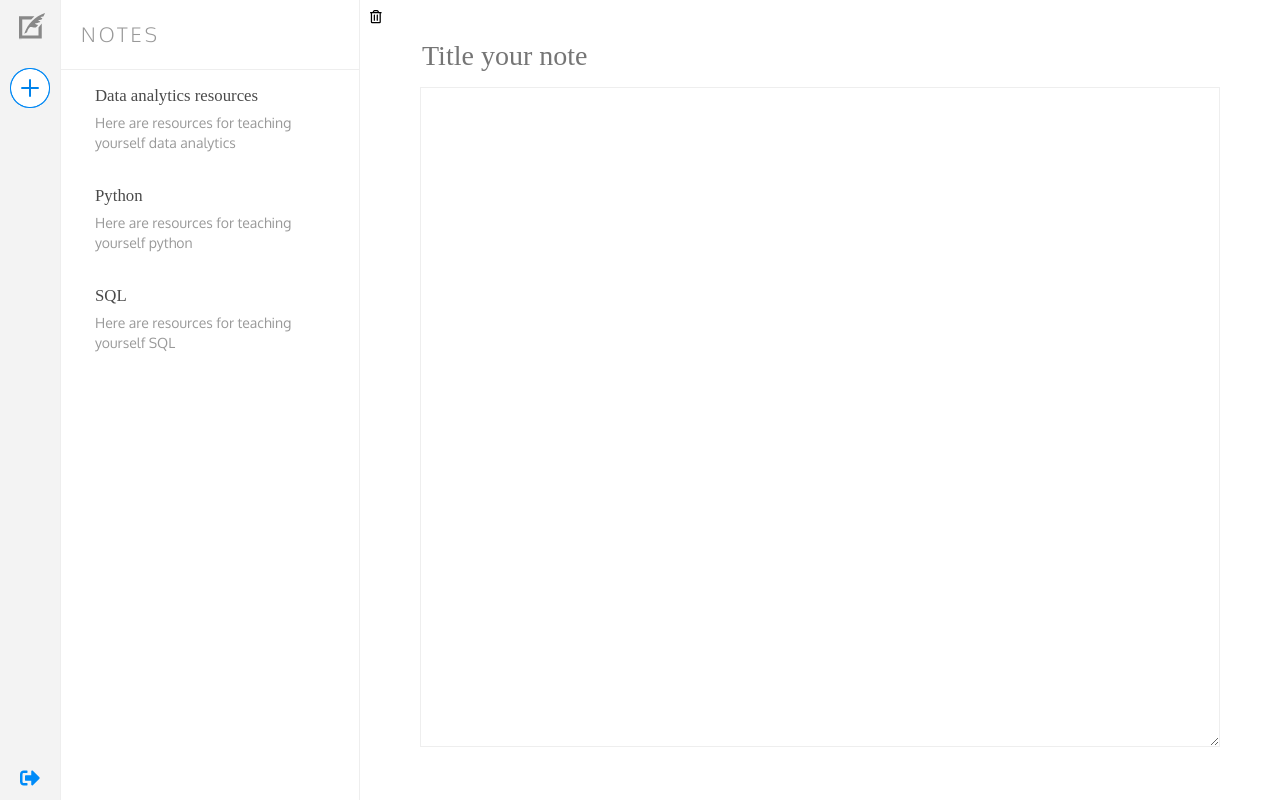
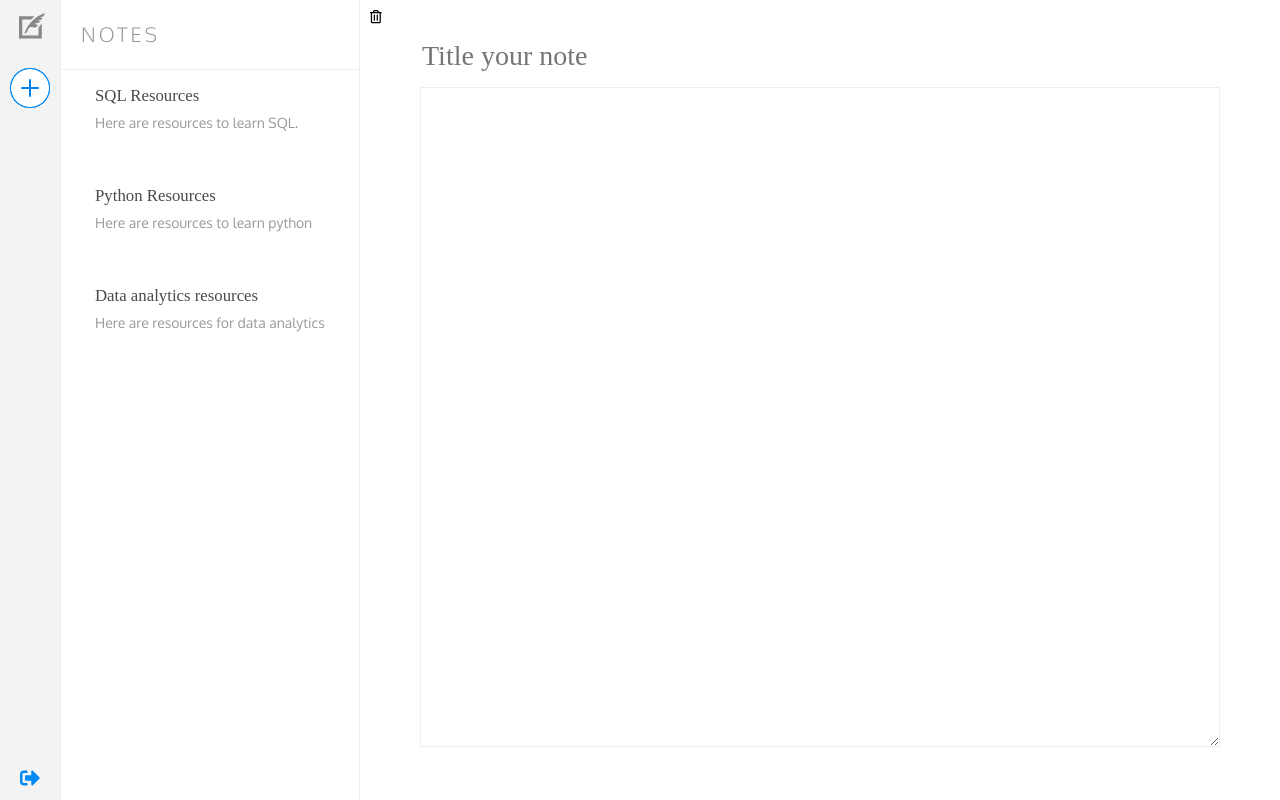
Before and after one commit to evdelph/XternBootcampP3, a React (Create React App) app: page / in a window 1280 px wide. Built offline with nearby package versions, Linux system fonts and the light colour scheme; a web font is replaced by a local one.

Commit message:
Use destructuring to pass in arguments in function

```diff
--- a/src/Main.js
+++ b/src/Main.js
@@ -4,14 +4,51 @@ import Sidebar from './Sidebar'
 import NoteList from './NoteList'
 import NoteForm from './NoteForm'
 
-const Main = () => {
+class Main extends React.Component {
+  constructor() {
+    super()
+    this.state = {
+      currentNote: {
+        id: null,
+        title: '',
+        body: '',
+      },
+      notes: [
+        {
+          id: 1,
+          title: 'SQL Resources',
+          body: 'Here are resources to learn SQL.',
+        },
+        {
+          id: 2,
+          title: 'Python Resources',
+          body: 'Here are resources to learn python',
+        },
+        {
+          id: 3,
+          title: 'Data analytics resources',
+          body: 'Here are resources for data analytics',
+        },
+      ]
+    }
+  }
+
+  setCurrentNote = (note) => {
+    this.setState({ currentNote: note })
+  }
+
+  render() {
     return (
       <div className="Main" style={style}>
         <Sidebar />
-            <NoteList />
-            <NoteForm />
+        <NoteList
+          notes={this.state.notes}
+          setCurrentNote={this.setCurrentNote}
+        />
+        <NoteForm currentNote={this.state.currentNote} />
       </div>
     )
+  }
 }
 
 const style = {
--- a/src/Note.js
+++ b/src/Note.js
@@ -1,15 +1,18 @@
 import React from 'react'
 
-const Note  = (props) => {
-    return(
-        <li>
+const Note = ({note, setCurrentNote}) => {
+  return (
+    <li
+      className="Note"
+      onClick={() => setCurrentNote(note)}
+    >
       <div className="note">
         <div className="note-title">
-                    {props.noteList.title}
+          {note.title }
         </div>
         <div className="note-body">
           <p>
-                        {props.noteList.body}
+            {note.body }
           </p>
         </div>
       </div>
--- a/src/NoteForm.js
+++ b/src/NoteForm.js
@@ -2,7 +2,7 @@ import React from 'react'
 
 import './NoteForm.css'
 
-const NoteForm = () => {
+const NoteForm = ({currentNote}) => {
   return (
     <div className="NoteForm">
       <div className="form-actions">
@@ -16,10 +16,14 @@ const NoteForm = () => {
             type="text"
             name="title"
             placeholder="Title your note"
+            value={currentNote.title}
           />
         </p>
 
-        <textarea name="body"></textarea>
+        <textarea
+          name="body"
+          value={currentNote.body}
+        ></textarea>
       </form>
     </div>
   )
--- a/src/NoteList.js
+++ b/src/NoteList.js
@@ -3,30 +3,19 @@ import React from 'react'
 import './NoteList.css'
 import Note from './Note'
 
-const NoteList = () => {
-    const notes = [
-    {
-        id: 1,
-        title: "Data analytics resources",
-        body: "Here are resources for teaching yourself data analytics",
-    },
-    {
-        id: 2,
-        title: "Python",
-        body: "Here are resources for teaching yourself python",
-    },
-    {
-        id: 3,
-        title: "SQL",
-        body: "Here are resources for teaching yourself SQL",
-    },
-    ]
+const NoteList = ({notes, setCurrentNote}) => {
   return (
     <div className="NoteList">
       <h3>Notes</h3>
       <ul id="notes">
         <a className="active">
-                {notes.map(note => <Note key={note.id} noteList={note}/>)}
+          {notes.map(note => (
+            <Note
+              key={note.id}
+              note={note}
+              setCurrentNote={setCurrentNote}
+            />
+          ))}
         </a>
       </ul>
     </div>
```
Lines whose indentation alone changed are shown as unchanged.
